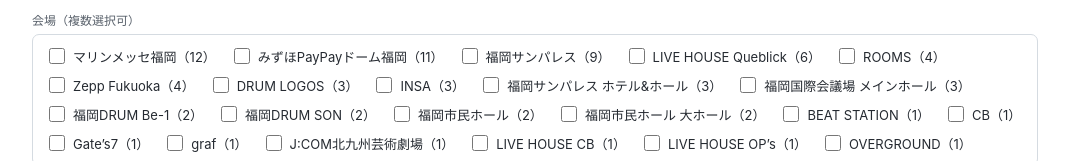
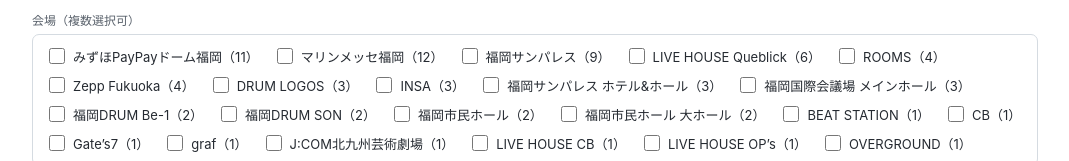
Before and after one commit to CHISHIN1220/Fukuoka-event-calendar, a plain HTML site: page public/index.html in a window 1280 px wide. Shown: the part 266-427 px from the top of the page, without its empty margins (105-1174 px from the left). Drawn offline with Linux system fonts and the light colour scheme.

Commit message:
Venue order: PayPay Dome first, Marine Messe second

```diff
--- a/public/index.html
+++ b/public/index.html
@@ -15,6 +15,6 @@ function date(s){if(!s)return null;let d=new Date(s);return isNaN(d)?null:d}
 function esc(s){return String(s||"").replace(/[&<>"']/g,c=>({"&":"&amp;","<":"&lt;",">":"&gt;",'"':"&quot;","'":"&#39;"}[c]))}
 function label(e){let a=date(e.startDate),b=date(e.endDate||e.startDate);if(!a)return"日程確認中";let f=d=>`${d.getMonth()+1}月${d.getDate()}日（${days[d.getDay()]}）`;return f(a)+(b&&a.toDateString()!=b.toDateString()?" ～ "+f(b):"")}
 function draw(){$("month").textContent=`${month.getFullYear()}年${month.getMonth()+1}月`;let q=$("q").value.toLowerCase().trim(),cat=$("cat").value,area=$("area").value,venue=new Set([...document.querySelectorAll("#venues input:checked")].map(x=>x.value)),a=new Date(month.getFullYear(),month.getMonth(),1),b=new Date(month.getFullYear(),month.getMonth()+1,0,23,59,59);let list=events.filter(e=>{let s=date(e.startDate),z=date(e.endDate||e.startDate);return s&&z&&s<=b&&z>=a&&(!cat||e.category===cat)&&(!area||(e.area||"").includes(area))&&(!venue.size||venue.has(e.venue))&&(!q||[e.name,e.venue,e.area].join(" ").toLowerCase().includes(q))}).sort((x,y)=>x.startDate.localeCompare(y.startDate));$("rows").innerHTML=list.map(e=>`<tr><td>${label(e)}</td><td><a href="${esc(e.url||"#")}" target="_blank" rel="noopener">${esc(e.name)}</a><span class="meta">${esc(e.category||"その他")}${e.source?" ・情報元："+esc(e.source):""}</span></td><td>${esc(e.venue||"会場確認中")}<span class="meta">${esc(e.area||"福岡県")}</span></td></tr>`).join("");$("count").textContent=`${list.length}件のイベント`;$("empty").hidden=list.length>0}
-async function load(){try{let r=await fetch("./data/events.json?"+Date.now());let j=await r.json();events=j.events||[];let cnt={};events.forEach(e=>{if(e.venue)cnt[e.venue]=(cnt[e.venue]||0)+1});let vs=Object.keys(cnt).sort((x,y)=>(cnt[y]-cnt[x])||x.localeCompare(y,"ja"));let cur=new Set([...document.querySelectorAll("#venues input:checked")].map(x=>x.value));$("venues").innerHTML=vs.map(v=>`<label><input type="checkbox" value="${esc(v)}"${cur.has(v)?" checked":""}>${esc(v)}（${cnt[v]}）</label>`).join("");$("updated").textContent=j.updatedAt?"更新："+new Date(j.updatedAt).toLocaleString("ja-JP"):"自動収集の初回実行待ち"}catch(e){$("updated").textContent="イベントデータを読み込めません"}draw()}
+async function load(){try{let r=await fetch("./data/events.json?"+Date.now());let j=await r.json();events=j.events||[];let cnt={};events.forEach(e=>{if(e.venue)cnt[e.venue]=(cnt[e.venue]||0)+1});let prio=["みずほPayPayドーム福岡","マリンメッセ福岡"];let vs=Object.keys(cnt).sort((x,y)=>{let px=prio.indexOf(x),py=prio.indexOf(y);if(px>=0||py>=0)return(px<0?99:px)-(py<0?99:py);return(cnt[y]-cnt[x])||x.localeCompare(y,"ja")});let cur=new Set([...document.querySelectorAll("#venues input:checked")].map(x=>x.value));$("venues").innerHTML=vs.map(v=>`<label><input type="checkbox" value="${esc(v)}"${cur.has(v)?" checked":""}>${esc(v)}（${cnt[v]}）</label>`).join("");$("updated").textContent=j.updatedAt?"更新："+new Date(j.updatedAt).toLocaleString("ja-JP"):"自動収集の初回実行待ち"}catch(e){$("updated").textContent="イベントデータを読み込めません"}draw()}
 $("prev").onclick=()=>{month.setMonth(month.getMonth()-1);draw()};$("next").onclick=()=>{month.setMonth(month.getMonth()+1);draw()};["q","cat","area"].forEach(x=>$(x).addEventListener(x==="q"?"input":"change",draw));$("venues").addEventListener("change",draw);load();
 </script></body></html>
```
